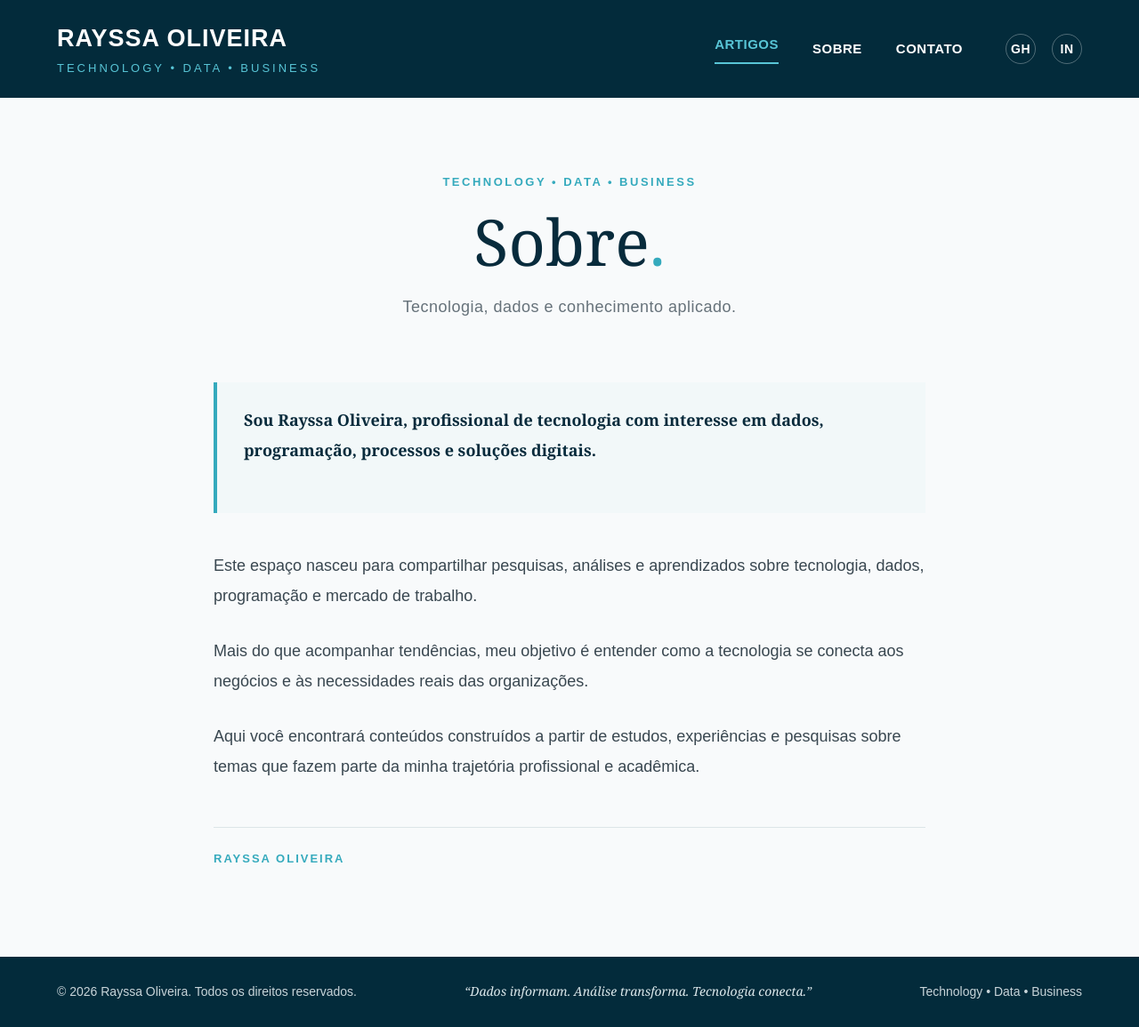
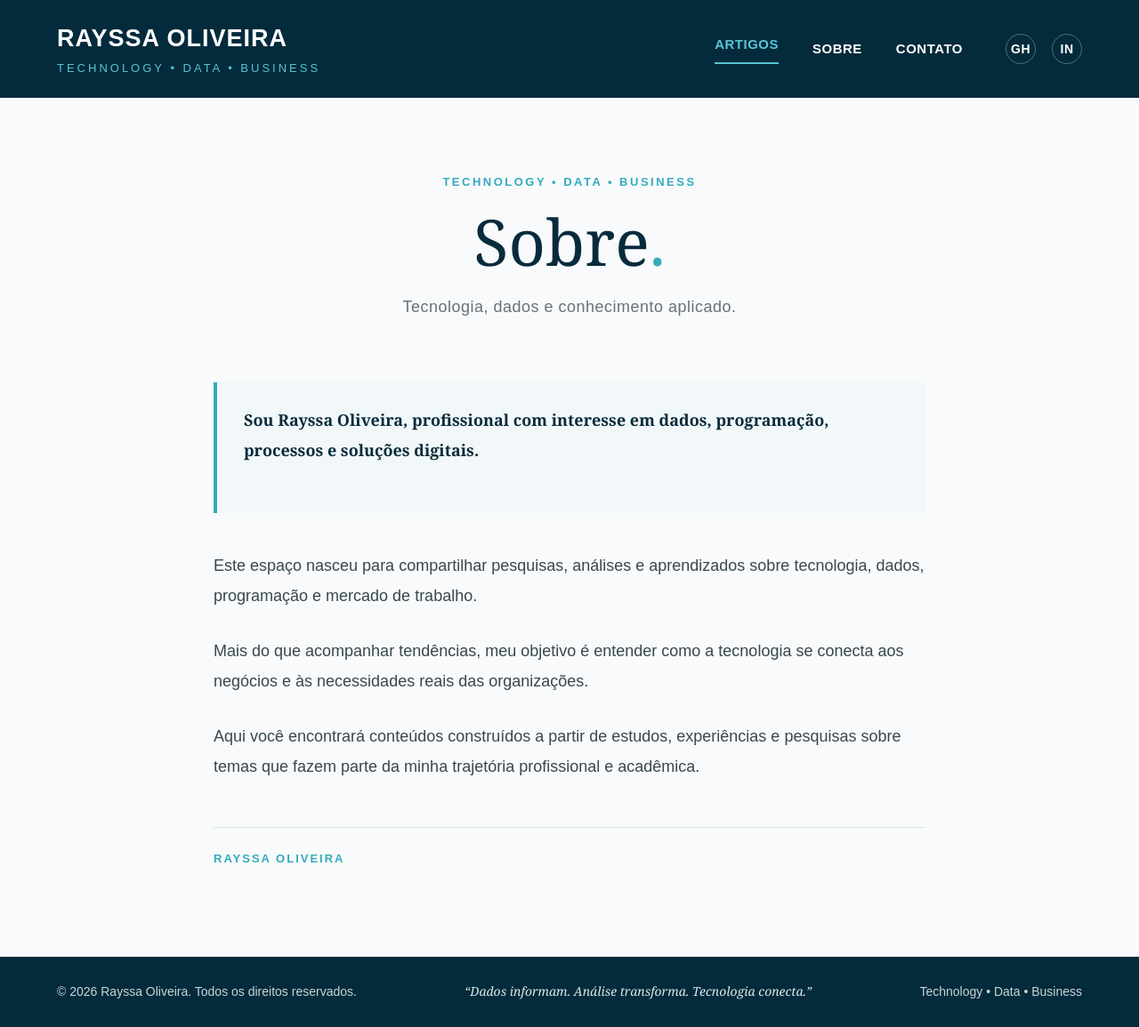
Before and after one commit to RayssaOliveiraRMO/RayssaOliveiraRMO.github.io, a Jekyll site: the page built from sobre.md, in a window 1280 px wide. Shown: the whole page at 89% size. Built offline with Jekyll 4.4.1, drawn with Linux system fonts in a browser that asks for light colours.

Commit message:
Update sobre.md

```diff
--- a/sobre.md
+++ b/sobre.md
@@ -136,7 +136,7 @@ permalink: /sobre/
     <div class="about-highlight">
 
       <p>
-        <strong>Sou Rayssa Oliveira, profissional de tecnologia com interesse em dados, programação, processos e soluções digitais.</strong>
+        <strong>Sou Rayssa Oliveira, profissional  com interesse em dados, programação, processos e soluções digitais.</strong>
       </p>
 
     </div>
```
